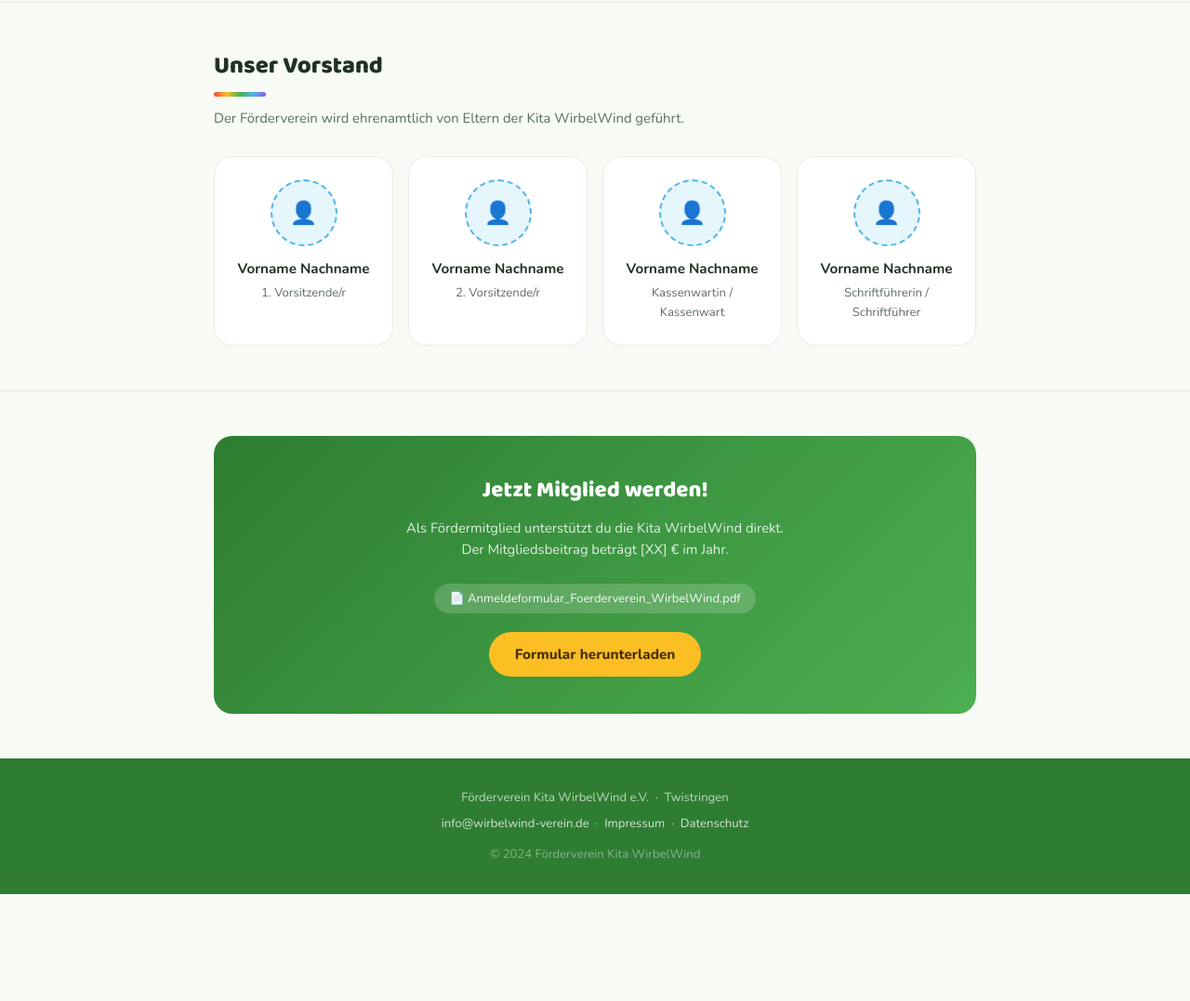
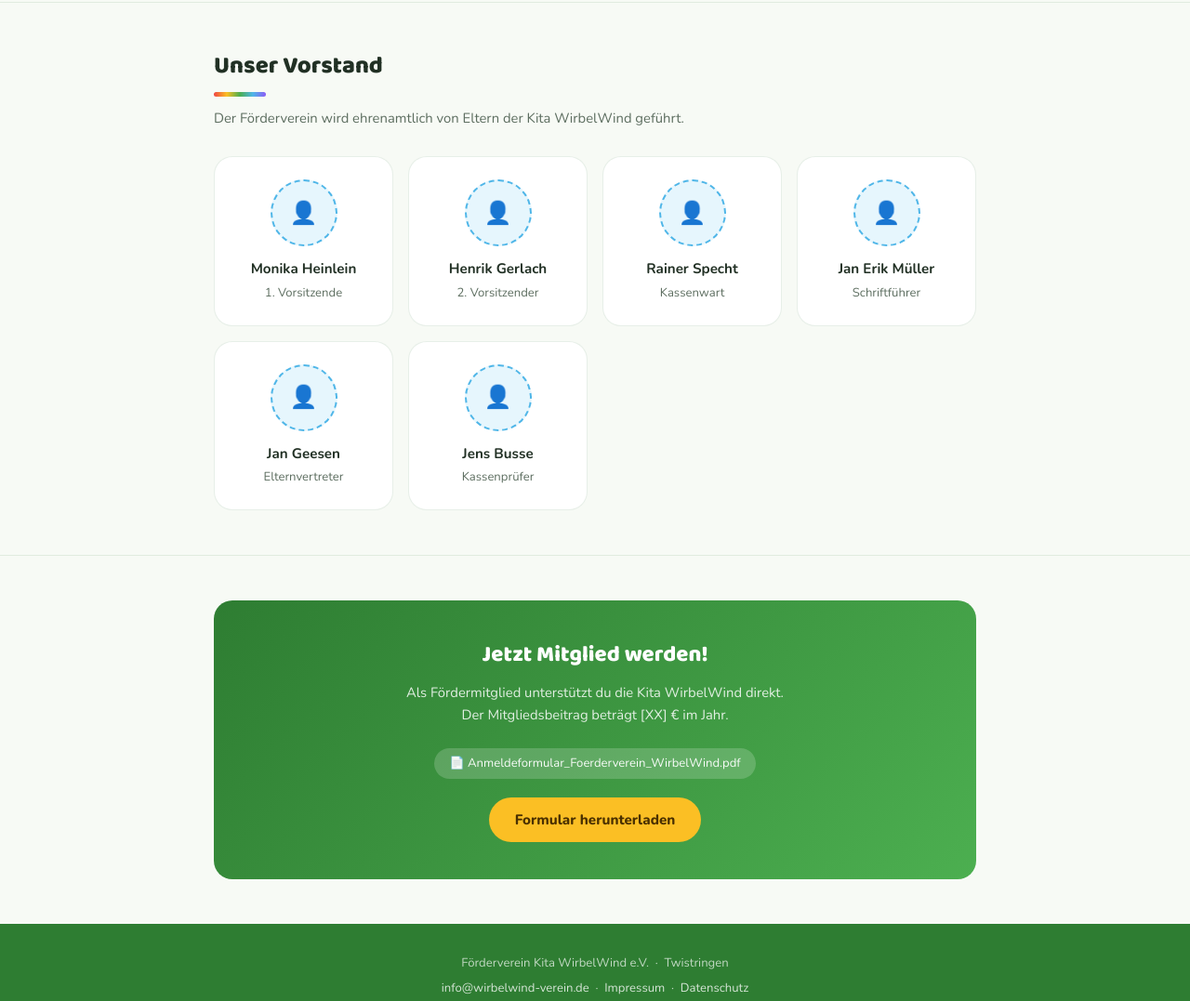
Before and after one commit to C129H223N3O54/KiTa, a plain HTML site: page index.html in a window 1280 px wide. Shown: the part 1353-2430 px from the top of the page at 93% size. Before the commit the page ends 2315 px from the top, so only its background shows below. Drawn offline with nearby package versions, Linux system fonts and the light colour scheme.

Commit message:
Add files via upload

```diff
--- a/index.html
+++ b/index.html
@@ -446,28 +446,40 @@
     <div class="vorstand">
 
       <div class="person">
-        <!-- Foto: <img src="foto-vorname.jpg" alt="Vorname Nachname"> in .avatar-wrap einfügen -->
+        <!-- Foto: <img src="foto-monika.jpg" alt="Monika Heinlein"> in .avatar-wrap einfügen -->
         <div class="avatar-wrap">👤</div>
-        <h3>Vorname Nachname</h3>
-        <p class="role">1. Vorsitzende/r</p>
+        <h3>Monika Heinlein</h3>
+        <p class="role">1. Vorsitzende</p>
       </div>
 
       <div class="person">
         <div class="avatar-wrap">👤</div>
-        <h3>Vorname Nachname</h3>
-        <p class="role">2. Vorsitzende/r</p>
+        <h3>Henrik Gerlach</h3>
+        <p class="role">2. Vorsitzender</p>
       </div>
 
       <div class="person">
         <div class="avatar-wrap">👤</div>
-        <h3>Vorname Nachname</h3>
-        <p class="role">Kassenwartin / Kassenwart</p>
+        <h3>Rainer Specht</h3>
+        <p class="role">Kassenwart</p>
       </div>
 
       <div class="person">
         <div class="avatar-wrap">👤</div>
-        <h3>Vorname Nachname</h3>
-        <p class="role">Schriftführerin / Schriftführer</p>
+        <h3>Jan Erik Müller</h3>
+        <p class="role">Schriftführer</p>
+      </div>
+
+      <div class="person">
+        <div class="avatar-wrap">👤</div>
+        <h3>Jan Geesen</h3>
+        <p class="role">Elternvertreter</p>
+      </div>
+
+      <div class="person">
+        <div class="avatar-wrap">👤</div>
+        <h3>Jens Busse</h3>
+        <p class="role">Kassenprüfer</p>
       </div>
 
     </div>
```
